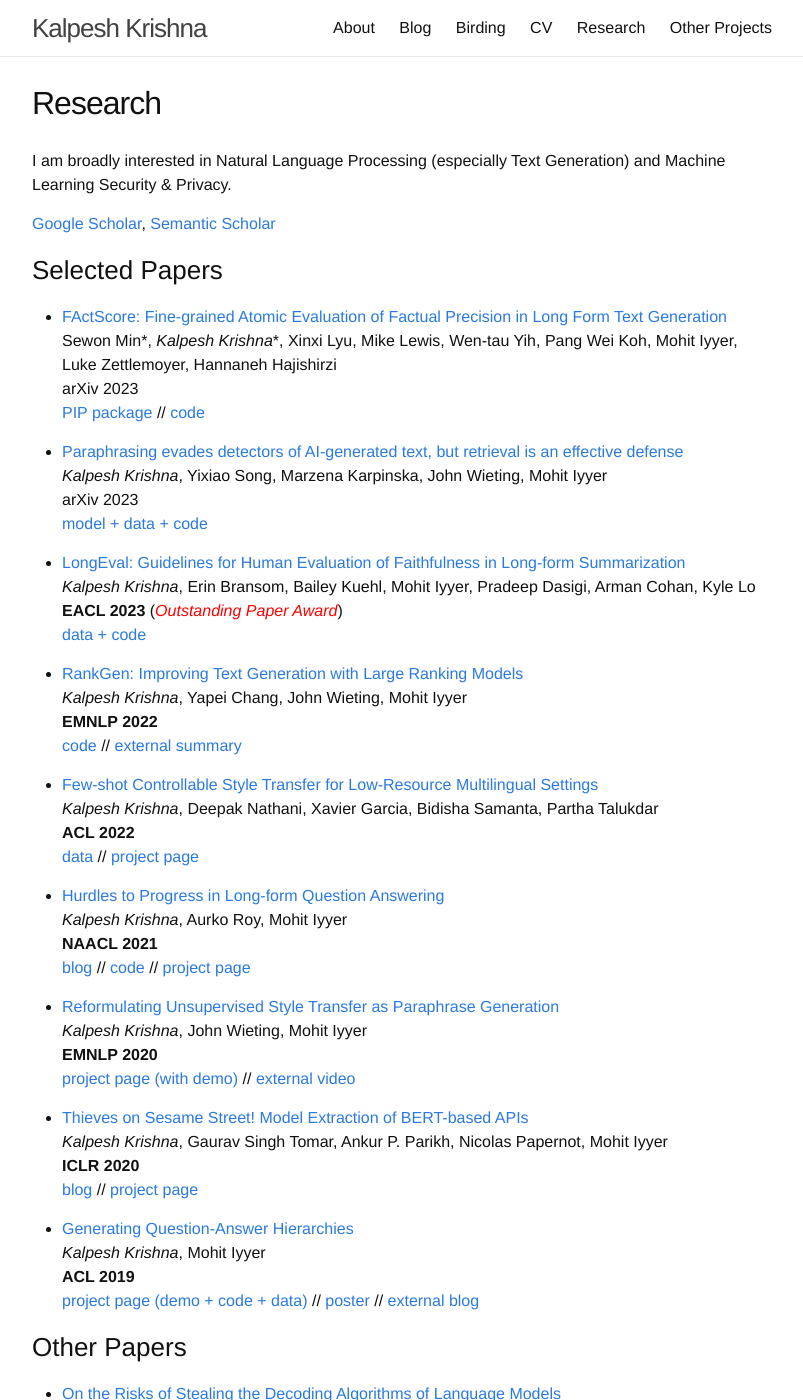
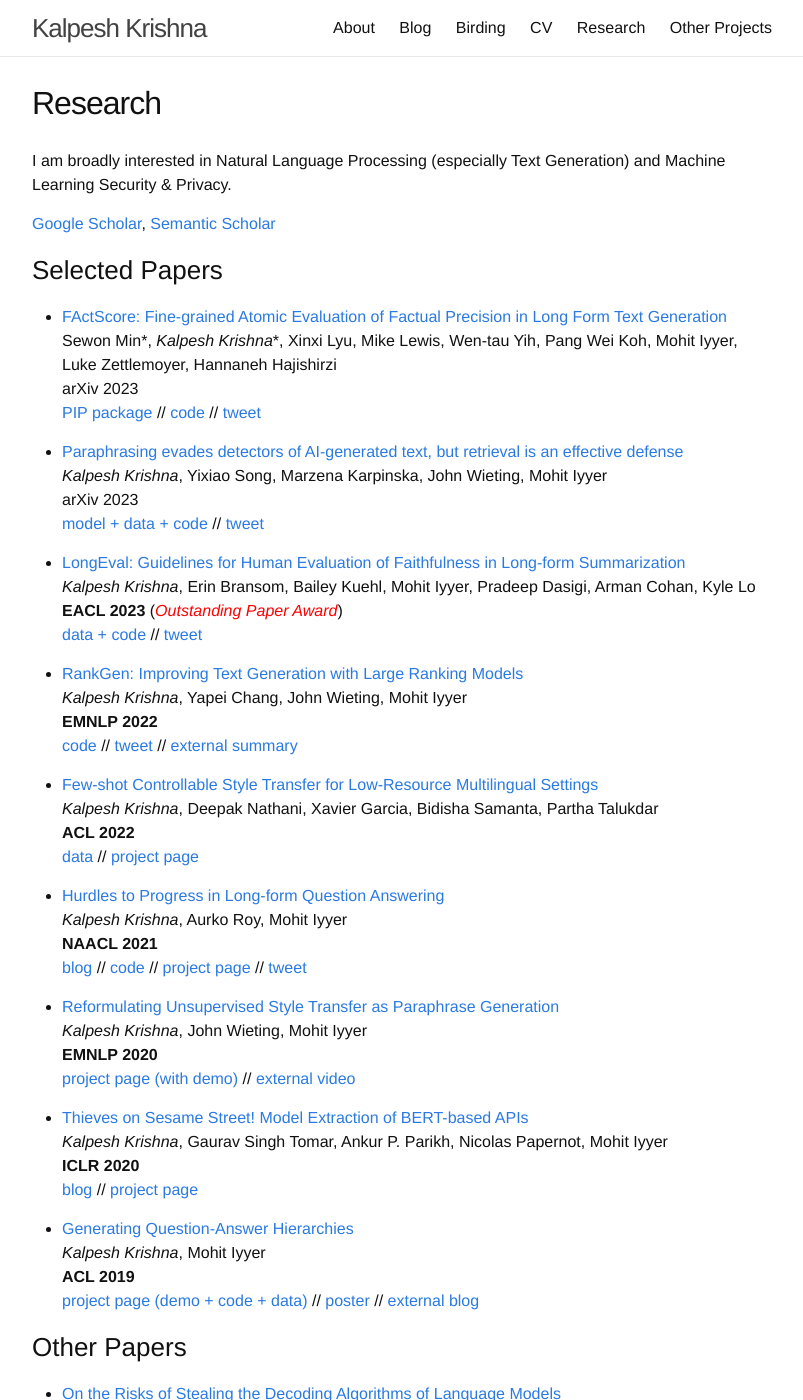
Before and after one commit to martiansideofthemoon/martiansideofthemoon.github.io, a Jekyll site: the page built from _pages/research.md, in a window 1280 px wide and 1400 px high. Shown: the whole window, without its empty margins (238-1041 px from the left). Built offline with Jekyll 4.4.1, drawn with Linux system fonts in a browser that asks for light colours; comment, search, counter and statistics services are not loaded.

Commit message:
Update research.md

```diff
--- a/_pages/research.md
+++ b/_pages/research.md
@@ -13,22 +13,22 @@ I am broadly interested in Natural Language Processing (especially Text Generati
 * [FActScore: Fine-grained Atomic Evaluation of Factual Precision in Long Form Text Generation](https://arxiv.org/abs/2305.14251)
 Sewon Min\*, <i>Kalpesh Krishna</i>\*, Xinxi Lyu, Mike Lewis, Wen-tau Yih, Pang Wei Koh, Mohit Iyyer, Luke Zettlemoyer, Hannaneh Hajishirzi
 arXiv 2023
-[PIP package](https://pypi.org/project/factscore) // [code](https://github.com/shmsw25/FActScore)
+[PIP package](https://pypi.org/project/factscore) // [code](https://github.com/shmsw25/FActScore) // [tweet](https://twitter.com/kalpeshk2011/status/1661151332148084737)
 
 * [Paraphrasing evades detectors of AI-generated text, but retrieval is an effective defense](https://arxiv.org/abs/2303.13408)
 *Kalpesh Krishna*, Yixiao Song, Marzena Karpinska, John Wieting, Mohit Iyyer
 arXiv 2023
-[model + data + code](https://github.com/martiansideofthemoon/ai-detection-paraphrases)
+[model + data + code](https://github.com/martiansideofthemoon/ai-detection-paraphrases) // [tweet](https://twitter.com/kalpeshk2011/status/1639273935719022593)
 
 * [LongEval: Guidelines for Human Evaluation of Faithfulness in Long-form Summarization](https://arxiv.org/abs/2301.13298)
 *Kalpesh Krishna*, Erin Bransom, Bailey Kuehl, Mohit Iyyer, Pradeep Dasigi, Arman Cohan, Kyle Lo
 **EACL 2023**  (<a style="color:red" href="https://twitter.com/kalpeshk2011/status/1654133082247815169"><i>Outstanding Paper Award</i></a>)
-[data + code](https://github.com/martiansideofthemoon/longeval-summarization)
+[data + code](https://github.com/martiansideofthemoon/longeval-summarization) // [tweet](https://twitter.com/kalpeshk2011/status/1620781282044297216)
 
 * [RankGen: Improving Text Generation with Large Ranking Models](https://arxiv.org/abs/2205.09726)
 *Kalpesh Krishna*, Yapei Chang, John Wieting, Mohit Iyyer
 **EMNLP 2022**
-[code](https://github.com/martiansideofthemoon/rankgen) // [external summary](https://dblalock.substack.com/p/2022-5-22-arxiv-roundup-rankgen-deep?s=w)
+[code](https://github.com/martiansideofthemoon/rankgen) // [tweet](https://twitter.com/kalpeshk2011/status/1529097437402517504) // [external summary](https://dblalock.substack.com/p/2022-5-22-arxiv-roundup-rankgen-deep?s=w)
 
 * [Few-shot Controllable Style Transfer for Low-Resource Multilingual Settings](https://arxiv.org/abs/2110.07385)
 *Kalpesh Krishna*, Deepak Nathani, Xavier Garcia, Bidisha Samanta, Partha Talukdar
@@ -38,7 +38,7 @@ arXiv 2023
 * [Hurdles to Progress in Long-form Question Answering](https://arxiv.org/abs/2103.06332)
 *Kalpesh Krishna*, Aurko Roy, Mohit Iyyer
 **NAACL 2021**
-[blog](https://ai.googleblog.com/2021/03/progress-and-challenges-in-long-form.html) // [code](https://github.com/martiansideofthemoon/hurdles-longform-qa) // [project page]({% post_url 2021-05-06-naacl21 %})
+[blog](https://ai.googleblog.com/2021/03/progress-and-challenges-in-long-form.html) // [code](https://github.com/martiansideofthemoon/hurdles-longform-qa) // [project page]({% post_url 2021-05-06-naacl21 %}) // [tweet](https://twitter.com/kalpeshk2011/status/1374443466537639939)
 
 * [Reformulating Unsupervised Style Transfer as Paraphrase Generation](https://arxiv.org/abs/2010.05700)
 *Kalpesh Krishna*, John Wieting, Mohit Iyyer
```
